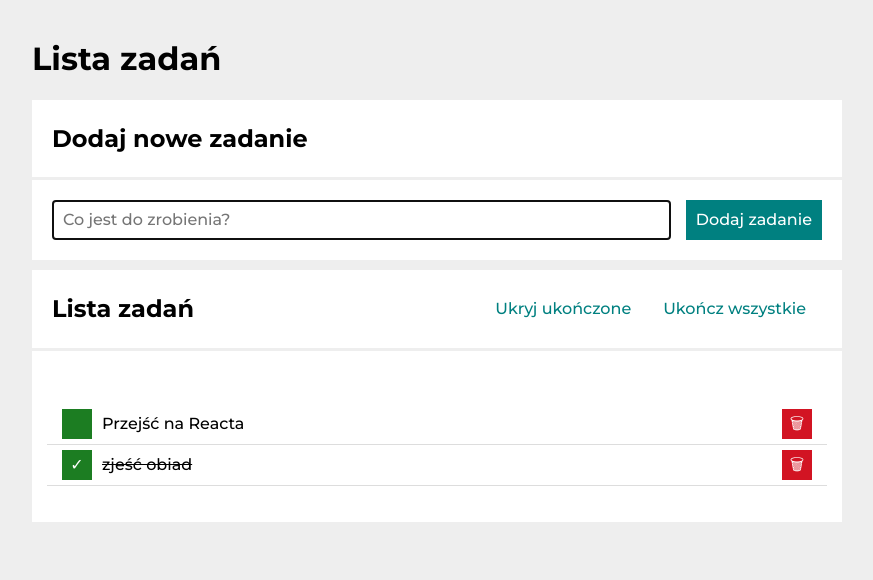
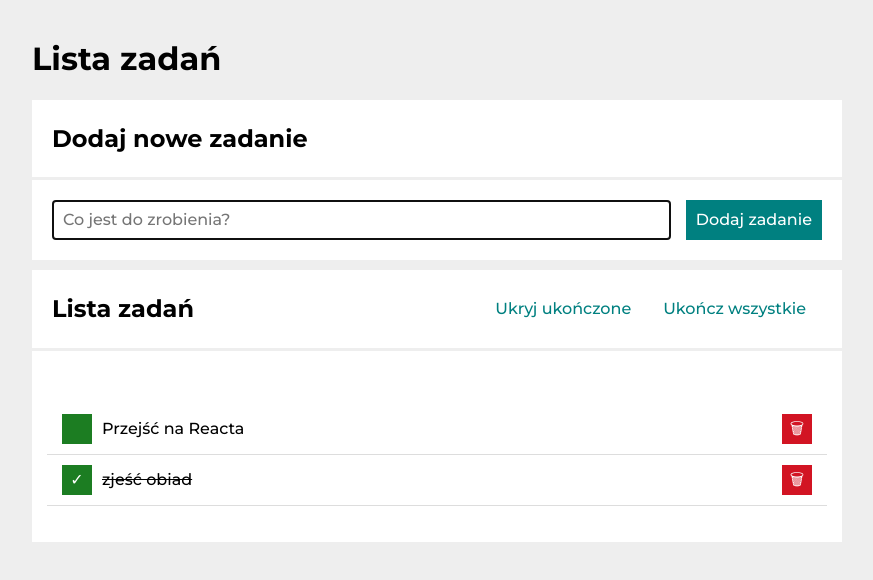
Before and after one commit to SzymonUscinski27/to-do-list-react, a React (Create React App) app: page / in a window 1280 px wide. Shown: the top 580 px of the page, without its empty margins (203-1076 px from the left). Built offline with nearby package versions, Linux system fonts and the light colour scheme.

Commit message:
changed padding for list item

```diff
--- a/src/List/style.css
+++ b/src/List/style.css
@@ -9,7 +9,7 @@
     display: grid;
     grid-template-columns: auto 1fr auto;
     border-bottom: 1px solid #ddd;
-    padding: 5px;
+    padding: 10px 5px;
 }
 
 .list__item--hidden {
```
